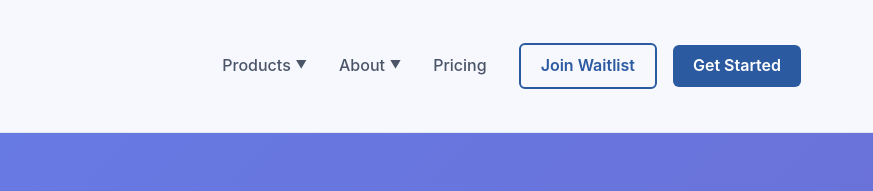
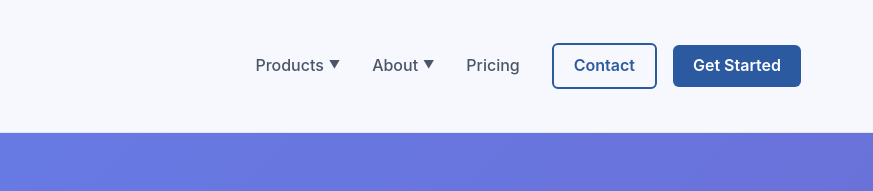
Before and after one commit to dev-1-lexopoly/lexopoly-site, a website: page about/index.html in a window 1280 px wide. Shown: the top 191 px of the page, 407-1280 px from the left. Drawn offline with Linux system fonts and the light colour scheme.

Commit message:
fix: rename nav "Join Waitlist" to "Contact" across product pages
The secondary nav button across product pages said "Join Waitlist"
but routed to a generic contact form with no waitlist field. Label
set an expectation the form could not fulfill.

Changed on pages where the linked product is live (no waitlist
actually exists):

- about/, casscalculator/, compliancelogger/, contact/, firmmind/,
  index.html nav, nav-template-design.html, pricing/, quotecreator/,
  revenuerescue/

Intentionally unchanged:

- index.html vertical cards for Medical + Financial — those are
  genuine pre-launch verticals ("Coming 2026") and the "Join Waitlist"
  copy there is appropriate
- redrope/ — already updated in prior commit to "Notify Me" with
  dedicated mailto for the self-hosted waitlist
- mailman/ — already said "Contact Us"

Pure label-consistency edit. No routing changes on these pages.

```diff
--- a/about/index.html
+++ b/about/index.html
@@ -667,7 +667,7 @@
                 <a href="/pricing/">Pricing</a>
 
                 <div class="nav-cta">
-                    <a href="/contact/" class="btn-secondary-nav">Join Waitlist</a>
+                    <a href="/contact/" class="btn-secondary-nav">Contact</a>
                     <a href="/redrope/" class="btn-primary-nav">Get Started</a>
                 </div>
             </div>
```
Also changed, not shown: casscalculator/index.html (+1 -1 lines), compliancelogger/index.html (+1 -1 lines), contact/index.html (+1 -1 lines), firmmind/index.html (+1 -1 lines), index.html (+1 -1 lines), nav-template-design.html (+1 -1 lines), pricing/index.html (+1 -1 lines), quotecreator/index.html (+1 -1 lines), revenuerescue/index.html (+1 -1 lines).
